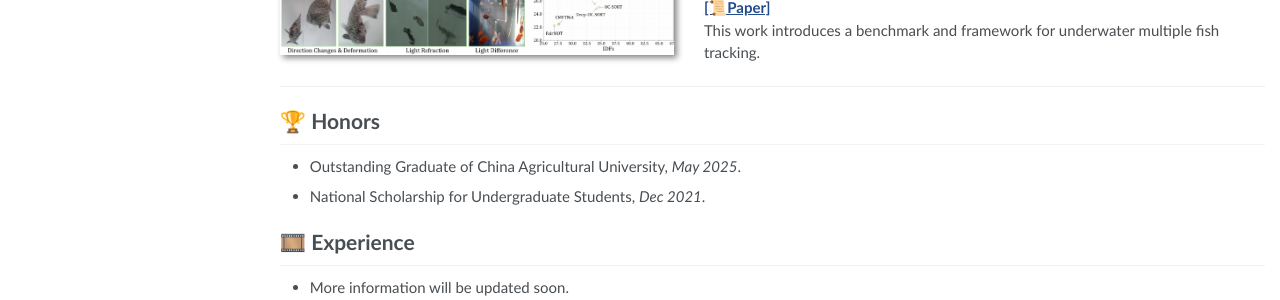
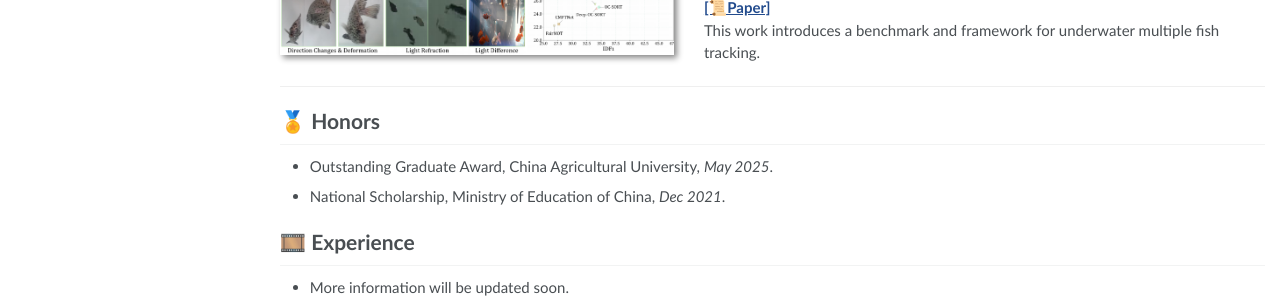
Before and after one commit to luckyG-1203/luckyG-1203.github.io, a Jekyll site: the page built from _pages/about.md, in a window 1280 px wide and 1137 px high. Shown: the part 740-1040 px from the top of the window. Built offline with Jekyll 4.4.1, drawn with Linux system fonts in a browser that asks for light colours.

```diff
--- a/_pages/about.md
+++ b/_pages/about.md
@@ -48,10 +48,10 @@ This work introduces a benchmark and framework for underwater multiple fish trac
 </div>
 </div>
 
-# 🏆 Honors
+# 🏅 Honors
 
-- Outstanding Graduate of China Agricultural University, *May 2025*.
-- National Scholarship for Undergraduate Students, *Dec 2021*.
+- Outstanding Graduate Award, China Agricultural University, *May 2025*.
+- National Scholarship, Ministry of Education of China, *Dec 2021*.
 
 # 🎞️ Experience
 
```
